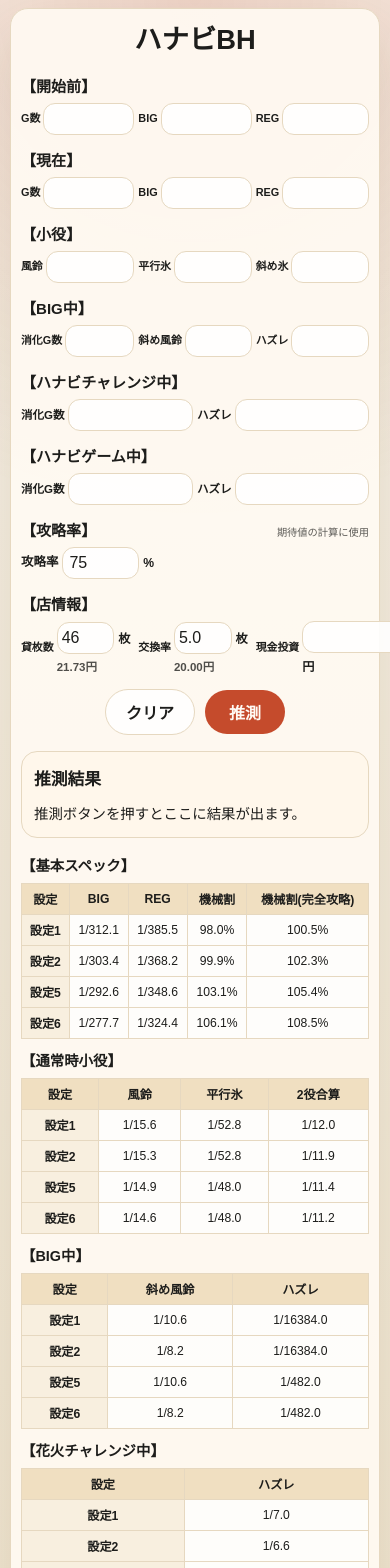
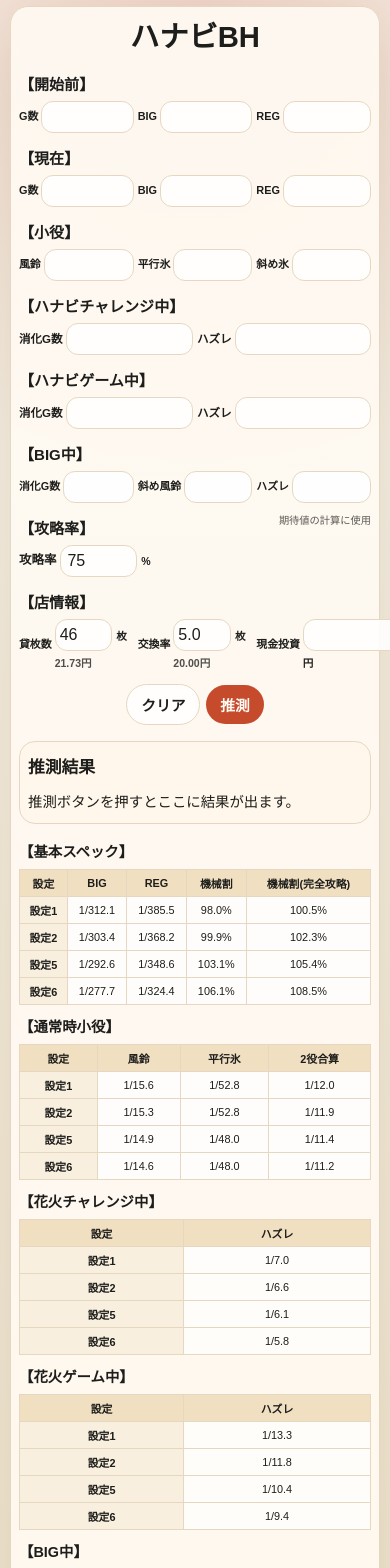
Before and after one commit to umedademu/suisoku, a Next.js app: page /hanabi in a window 390 px wide. Shown: the top 1568 px of the page. Built offline with nearby package versions, Linux system fonts and the light colour scheme.

Commit message:
各ハナビ系ページのグループ表示順を調整

```diff
--- a/app/globals.css
+++ b/app/globals.css
@@ -16,6 +16,8 @@ html,
 body {
   margin: 0;
   min-height: 100%;
+  width: 100%;
+  overflow-x: hidden;
 }
 
 body {
@@ -36,10 +38,13 @@ a {
   min-height: 100vh;
   place-items: start center;
   padding: 10px;
+  width: 100%;
 }
 
 .card {
   width: 100%;
+  max-width: 100%;
+  min-width: 0;
   border: 1px solid var(--border);
   border-radius: 18px;
   background: rgba(255, 250, 242, 0.92);
@@ -89,6 +94,8 @@ a {
   display: grid;
   gap: 12px;
   width: 100%;
+  max-width: 100%;
+  min-width: 0;
   margin: 18px auto 0;
   text-align: left;
 }
@@ -148,6 +155,7 @@ a {
   align-items: baseline;
   justify-content: space-between;
   gap: 8px;
+  min-width: 0;
 }
 
 .group-title {
@@ -162,6 +170,7 @@ a {
   font-size: 0.64rem;
   line-height: 1.2;
   white-space: nowrap;
+  min-width: 0;
 }
 
 .input-row {
@@ -309,6 +318,8 @@ a {
 
 .result-group {
   width: 100%;
+  max-width: 100%;
+  min-width: 0;
   margin: 16px auto 0;
   border: 1px solid var(--border);
   border-radius: 16px;
@@ -385,6 +396,9 @@ a {
 
 .table-wrap {
   margin-top: 8px;
+  width: 100%;
+  max-width: 100%;
+  min-width: 0;
   overflow-x: auto;
 }
 
@@ -395,10 +409,12 @@ a {
 .spec-group-wrap {
   display: grid;
   gap: 10px;
+  min-width: 0;
   margin-top: 16px;
 }
 
 .spec-group {
+  min-width: 0;
   text-align: left;
 }
 
@@ -509,11 +525,15 @@ a {
 
 @media (max-width: 720px) {
   .page-shell {
-    padding: 8px;
+    padding: 6px;
   }
 
   .card {
-    padding: 16px 10px 14px;
+    padding: 14px 8px 12px;
+  }
+
+  .title {
+    font-size: clamp(1.5rem, 7.5vw, 1.95rem);
   }
 
   .input-row-2 {
@@ -549,6 +569,21 @@ a {
     padding: 6px 4px;
   }
 
+  .group-title-row {
+    align-items: flex-start;
+  }
+
+  .group-note {
+    white-space: normal;
+    text-align: right;
+  }
+
+  .input-unit,
+  .input-live-text {
+    font-size: 0.66rem;
+    white-space: normal;
+  }
+
   .piece-input-row {
     grid-template-columns: repeat(2, minmax(0, 1fr));
     gap: 4px;
@@ -562,6 +597,53 @@ a {
     gap: 6px;
   }
 
+  .choice-option {
+    padding: 7px 8px;
+  }
+
+  .choice-text {
+    font-size: 0.8rem;
+  }
+
+  .action-row {
+    gap: 6px;
+  }
+
+  .clear-button,
+  .estimate-button {
+    padding: 9px 14px;
+    font-size: 0.92rem;
+  }
+
+  .result-group {
+    padding: 12px 8px;
+  }
+
+  .data-table {
+    font-size: 0.68rem;
+  }
+
+  .data-table th,
+  .data-table td {
+    padding: 5px 3px;
+  }
+
+  .data-table thead th {
+    white-space: normal;
+  }
+
+  .table-head-main {
+    font-size: 0.68rem;
+  }
+
+  .table-head-sub {
+    gap: 2px;
+    font-size: 0.56rem;
+    line-height: 1.15;
+    white-space: normal;
+    flex-wrap: wrap;
+  }
+
   .result-item {
     grid-template-columns: minmax(0, 1fr);
     gap: 4px;
--- a/app/hanabi/page.tsx
+++ b/app/hanabi/page.tsx
@@ -83,14 +83,6 @@ const inputGroups = [
     ]
   },
   {
-    title: "BIG中",
-    fields: [
-      { key: "bigInGames", label: "消化G数" },
-      { key: "bigInNanameFurin", label: "斜め風鈴" },
-      { key: "bigInHazure", label: "ハズレ" }
-    ]
-  },
-  {
     title: "ハナビチャレンジ中",
     fields: [
       { key: "challengeGames", label: "消化G数" },
@@ -102,6 +94,14 @@ const inputGroups = [
     fields: [
       { key: "gameGames", label: "消化G数" },
       { key: "gameHazure", label: "ハズレ" }
+    ]
+  },
+  {
+    title: "BIG中",
+    fields: [
+      { key: "bigInGames", label: "消化G数" },
+      { key: "bigInNanameFurin", label: "斜め風鈴" },
+      { key: "bigInHazure", label: "ハズレ" }
     ]
   },
   {
@@ -169,19 +169,19 @@ const specGroups = [
     ]
   },
   {
-    title: "BIG中",
-    columns: [
-      { label: "斜め風鈴", key: "nanameBell" },
-      { label: "ハズレ", key: "bHazure" }
-    ]
-  },
-  {
     title: "花火チャレンジ中",
     columns: [{ label: "ハズレ", key: "cHazure" }]
   },
   {
     title: "花火ゲーム中",
     columns: [{ label: "ハズレ", key: "gHazure" }]
+  },
+  {
+    title: "BIG中",
+    columns: [
+      { label: "斜め風鈴", key: "nanameBell" },
+      { label: "ハズレ", key: "bHazure" }
+    ]
   }
 ] as const;
 
@@ -203,19 +203,19 @@ const probabilityDisplayGroups = [
     ]
   },
   {
-    title: "BIG中",
-    items: [
-      { title: "斜め風鈴", key: "nanameBell" as const },
-      { title: "ハズレ", key: "bHazure" as const }
-    ]
-  },
-  {
     title: "花火チャレ中",
     items: [{ title: "ハズレ", key: "cHazure" as const }]
   },
   {
     title: "花火ゲーム中",
     items: [{ title: "ハズレ", key: "gHazure" as const }]
+  },
+  {
+    title: "BIG中",
+    items: [
+      { title: "斜め風鈴", key: "nanameBell" as const },
+      { title: "ハズレ", key: "bHazure" as const }
+    ]
   }
 ] as const;
 
```
Also changed, not shown: app/lhanabi/page.tsx (+30 -30 lines), app/shinhanabi/page.tsx (+30 -30 lines), 1 other file (tests, documents, lock files or other folders).
